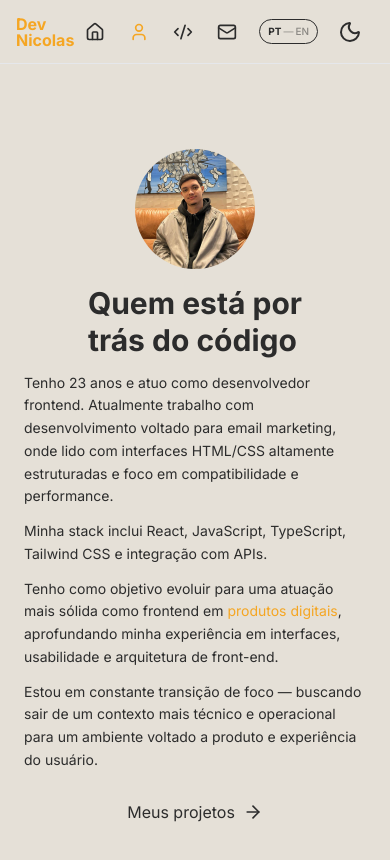
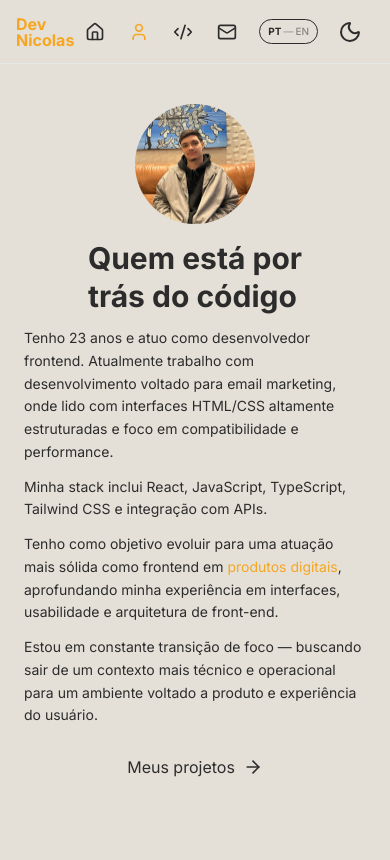
Before and after one commit to nick-campos/nicolasdev, a React (Vite) app: page /about in a window 390 px wide. Shown: the top 860 px of the page. Built offline with nearby package versions, Linux system fonts and the light colour scheme.

Commit message:
fix: ajustar responsividade mobile

```diff
--- a/src/App.tsx
+++ b/src/App.tsx
@@ -116,7 +116,7 @@ return () => {
     //O div externo ocupa a tela toda e define o background fixo
     //flex: coloca a Sidebar e o conteúdo lado a lado horizontalmente
       <div
-        className={`flex min-h-screen w-full ${isDark ? 'bg-[#22281F]' : 'bg-[#E5E0D7]'}`}
+        className={`flex h-screen w-full ${isDark ? 'bg-[#22281F]' : 'bg-[#E5E0D7]'}`}
         style={{
         backgroundAttachment: 'fixed',
       }}
--- a/src/pages/About.tsx
+++ b/src/pages/About.tsx
@@ -16,7 +16,7 @@ export default function About({ isDark }: AboutProps) {
     justify-center: centraliza o conjunto verticalmente, evitando que estoure a tela
     gap-4 md:gap-0: espaço pequeno entre foto e texto no mobile */}
     return (
-        <div className='flex flex-col md:flex-row items-center justify-center min-h-screen px-6 md:px-80 py-10 md:py-20 gap-4 md:gap-0'>
+        <div className='flex flex-col items-center justify-center h-full px-6 md:px-80 py-10 md:py-20 gap-4 md:gap-0'>
 
             {/* Foto pessoal — vem primeiro no mobile (fica em cima)
             w-20 h-20: bem reduzida no mobile pra não ocupar espaço vertical demais
--- a/src/pages/Findme.tsx
+++ b/src/pages/Findme.tsx
@@ -48,7 +48,7 @@ export default function Findme({ isDark }: FindmeProps) {
   {/* flex-col no mobile (empilha texto+links e formulário), flex-row a partir do desktop (lado a lado, como já era)
     items-center: centraliza os blocos no mobile, md:items-start volta ao alinhamento original */}
   return (
-    <div className='flex flex-col md:flex-row items-center md:items-start justify-center min-h-screen px-6 md:px-20 py-20 gap-6 md:gap-16'>
+    <div className='flex flex-col items-center justify-center h-full px-6 md:px-20 py-20 gap-6 md:gap-16'>
 
       {/* Coluna esquerda — título, descrição e links sociais */}
       <div className='flex flex-col items-center md:items-start text-center md:text-left gap-7 max-w-md'>
--- a/src/pages/Home.tsx
+++ b/src/pages/Home.tsx
@@ -15,7 +15,7 @@ export default function Home({ isDark }: HomeProps ) {
       ml-0: sem margem negativa no mobile (não tem sidebar lateral, então não precisa compensar nada)
       md:ml-[-80px]: no desktop, recentraliza o conteúdo compensando o espaço da sidebar fixa */}
   return (
-    <div className='flex flex-col items-center justify-center min-h-screen ml-0 md:ml-[-80px]'>
+    <div className='flex flex-col items-center justify-center h-full ml-0 md:ml-[-80px]'>
 
     {/* Bloco de texto central da Home
           text-center: centraliza o título
--- a/src/pages/Projects.tsx
+++ b/src/pages/Projects.tsx
@@ -24,7 +24,7 @@ export default function Projects() {
 
   return (
   //px-2: padding lateral ainda mais reduzido no mobile, md:px-20 mantém o original
-  <div className="flex items-center justify-center min-h-screen px-2 md:px-20 py-20 relative">
+  <div className="flex flex-col items-center justify-center h-full px-2 md:px-20 py-20 relative">
 
     {/* left-0: seta colada na borda no mobile (já tem px-2 no container pai), md:left-15 mantém posição original */}
       <motion.button
```
